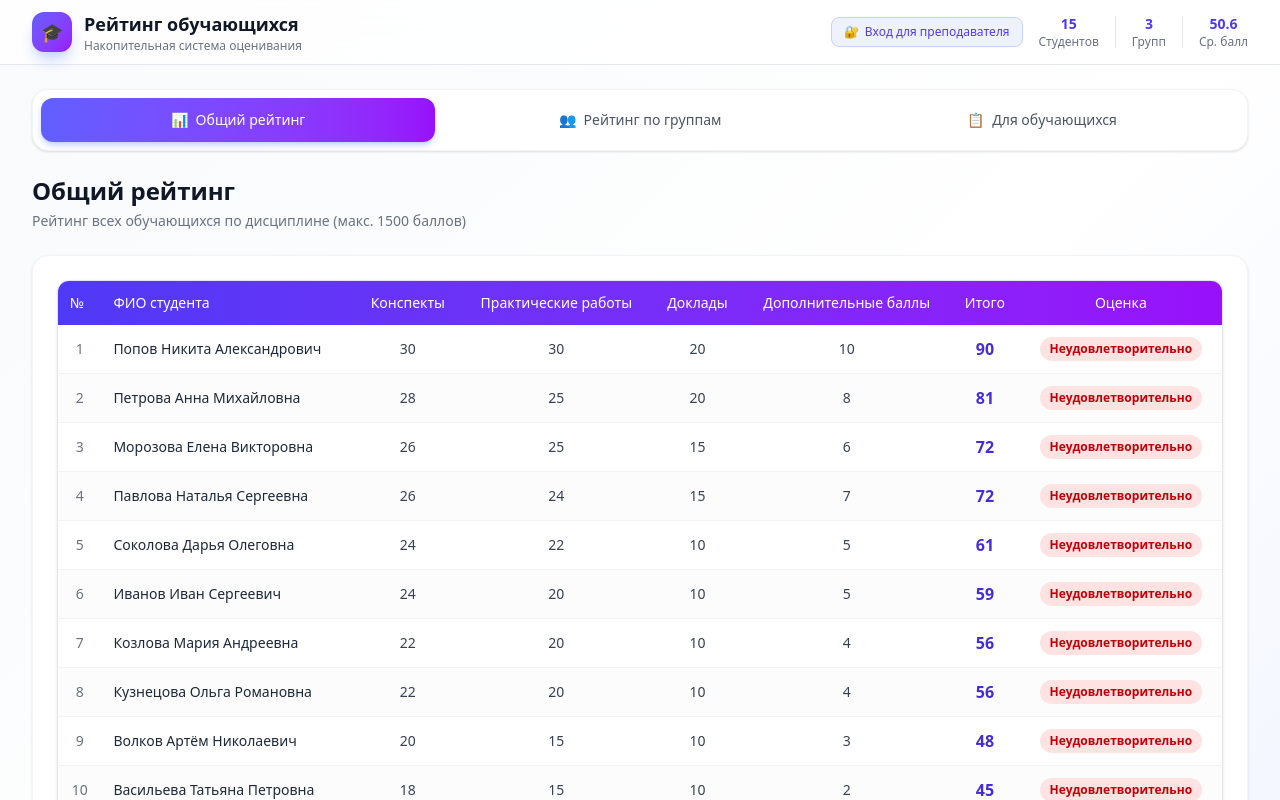
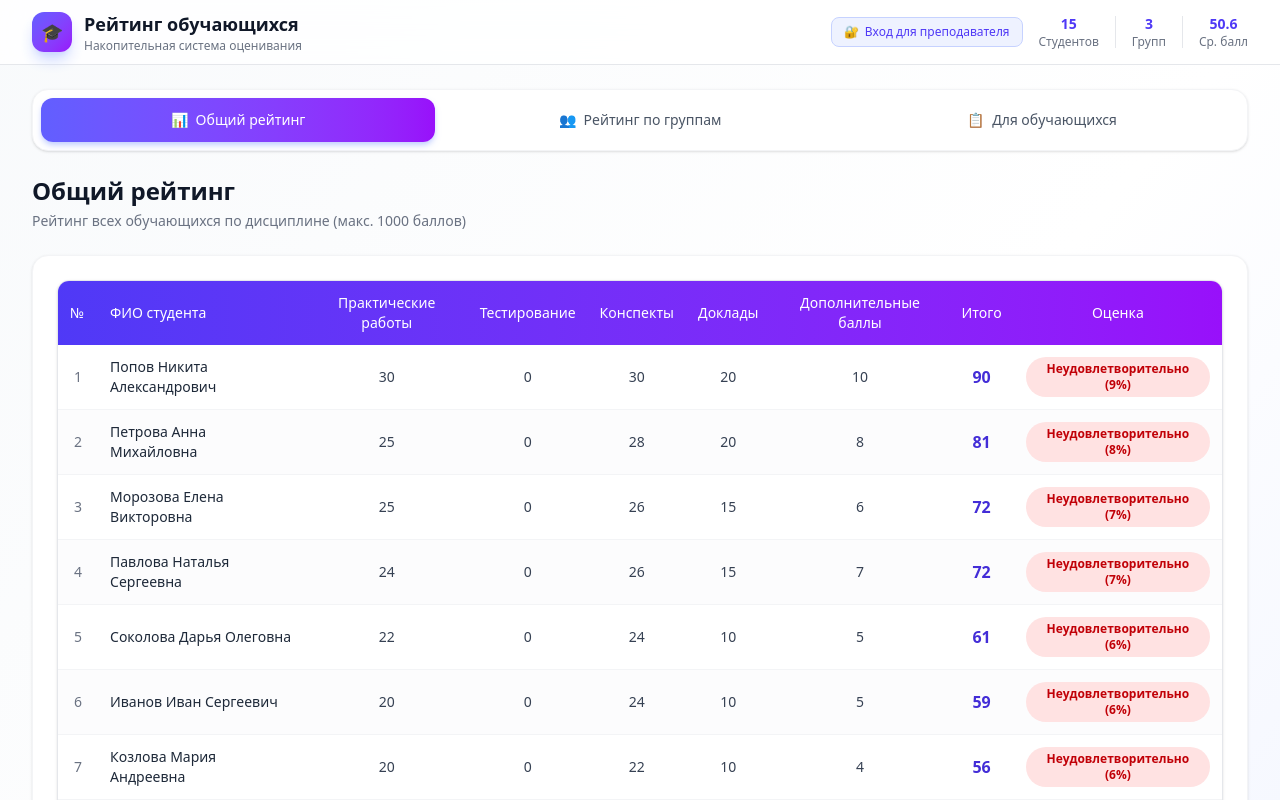
Before and after one commit to su27azarov-max/ITvUD, a React (Vite) app: page / in a window 1280 px wide. Shown: the top 800 px of the page. Built offline with nearby package versions, Linux system fonts and the light colour scheme.

Commit message:
task snapshot d4c6d185-c312-4402-8214-886c4b246976

```diff
--- a/src/App.tsx
+++ b/src/App.tsx
@@ -7,6 +7,7 @@ import {
   calculateMaxTotal,
   getGroups,
   createEmptyStudent,
+  ensureStudentFields,
 } from './data/students';
 import RatingTable from './components/RatingTable';
 import GroupRating from './components/GroupRating';
@@ -21,21 +22,21 @@ const TEACHER_PASSWORD = '05072020';
 
 // Демо-данные
 const demoStudents: Student[] = [
-  { id: 1, fullName: 'Иванов Иван Сергеевич', group: 'ИТ-201', notes: 24, practice: 20, reports: 10, bonus: 5, practiceGrades: { '3': 0, '4': 1, '5': 1 }, reportsGrades: { '3': 0, '4': 1, '5': 0 }, notesGrades: { '3': 0, '4': 1, '5': 1 } },
-  { id: 2, fullName: 'Петрова Анна Михайловна', group: 'ИТ-201', notes: 28, practice: 25, reports: 20, bonus: 8, practiceGrades: { '3': 0, '4': 0, '5': 2 }, reportsGrades: { '3': 0, '4': 0, '5': 2 }, notesGrades: { '3': 0, '4': 0, '5': 2 } },
-  { id: 3, fullName: 'Сидоров Алексей Дмитриевич', group: 'ИТ-201', notes: 16, practice: 10, reports: 0, bonus: 2, practiceGrades: { '3': 2, '4': 0, '5': 0 }, reportsGrades: { '3': 0, '4': 0, '5': 0 }, notesGrades: { '3': 2, '4': 0, '5': 0 } },
-  { id: 4, fullName: 'Козлова Мария Андреевна', group: 'ИТ-201', notes: 22, practice: 20, reports: 10, bonus: 4, practiceGrades: { '3': 0, '4': 2, '5': 0 }, reportsGrades: { '3': 0, '4': 1, '5': 0 }, notesGrades: { '3': 0, '4': 2, '5': 0 } },
-  { id: 5, fullName: 'Новиков Дмитрий Павлович', group: 'ИТ-201', notes: 10, practice: 5, reports: 0, bonus: 0, practiceGrades: { '3': 1, '4': 0, '5': 0 }, reportsGrades: { '3': 0, '4': 0, '5': 0 }, notesGrades: { '3': 1, '4': 0, '5': 0 } },
-  { id: 6, fullName: 'Морозова Елена Викторовна', group: 'ИТ-202', notes: 26, practice: 25, reports: 15, bonus: 6, practiceGrades: { '3': 0, '4': 1, '5': 1 }, reportsGrades: { '3': 0, '4': 0, '5': 1 }, notesGrades: { '3': 0, '4': 1, '5': 1 } },
-  { id: 7, fullName: 'Волков Артём Николаевич', group: 'ИТ-202', notes: 20, practice: 15, reports: 10, bonus: 3, practiceGrades: { '3': 1, '4': 1, '5': 0 }, reportsGrades: { '3': 0, '4': 1, '5': 0 }, notesGrades: { '3': 1, '4': 1, '5': 0 } },
-  { id: 8, fullName: 'Соколова Дарья Олеговна', group: 'ИТ-202', notes: 24, practice: 22, reports: 10, bonus: 5, practiceGrades: { '3': 0, '4': 1, '5': 1 }, reportsGrades: { '3': 0, '4': 1, '5': 0 }, notesGrades: { '3': 0, '4': 1, '5': 1 } },
-  { id: 9, fullName: 'Лебедев Максим Игоревич', group: 'ИТ-202', notes: 14, practice: 10, reports: 0, bonus: 1, practiceGrades: { '3': 2, '4': 0, '5': 0 }, reportsGrades: { '3': 0, '4': 0, '5': 0 }, notesGrades: { '3': 2, '4': 0, '5': 0 } },
-  { id: 10, fullName: 'Кузнецова Ольга Романовна', group: 'ИТ-202', notes: 22, practice: 20, reports: 10, bonus: 4, practiceGrades: { '3': 0, '4': 2, '5': 0 }, reportsGrades: { '3': 0, '4': 1, '5': 0 }, notesGrades: { '3': 0, '4': 2, '5': 0 } },
-  { id: 11, fullName: 'Попов Никита Александрович', group: 'ИТ-203', notes: 30, practice: 30, reports: 20, bonus: 10, practiceGrades: { '3': 0, '4': 0, '5': 3 }, reportsGrades: { '3': 0, '4': 0, '5': 2 }, notesGrades: { '3': 0, '4': 0, '5': 3 } },
-  { id: 12, fullName: 'Васильева Татьяна Петровна', group: 'ИТ-203', notes: 18, practice: 15, reports: 10, bonus: 2, practiceGrades: { '3': 1, '4': 1, '5': 0 }, reportsGrades: { '3': 0, '4': 1, '5': 0 }, notesGrades: { '3': 1, '4': 1, '5': 0 } },
-  { id: 13, fullName: 'Зайцев Роман Владимирович', group: 'ИТ-203', notes: 12, practice: 10, reports: 0, bonus: 0, practiceGrades: { '3': 2, '4': 0, '5': 0 }, reportsGrades: { '3': 0, '4': 0, '5': 0 }, notesGrades: { '3': 2, '4': 0, '5': 0 } },
-  { id: 14, fullName: 'Павлова Наталья Сергеевна', group: 'ИТ-203', notes: 26, practice: 24, reports: 15, bonus: 7, practiceGrades: { '3': 0, '4': 0, '5': 2 }, reportsGrades: { '3': 0, '4': 0, '5': 1 }, notesGrades: { '3': 0, '4': 0, '5': 2 } },
-  { id: 15, fullName: 'Семёнов Кирилл Олегович', group: 'ИТ-203', notes: 16, practice: 12, reports: 0, bonus: 1, practiceGrades: { '3': 1, '4': 1, '5': 0 }, reportsGrades: { '3': 0, '4': 0, '5': 0 }, notesGrades: { '3': 1, '4': 1, '5': 0 } },
+  { id: 1, fullName: 'Иванов Иван Сергеевич', group: 'ИТ-201', notes: 24, practice: 20, reports: 10, bonus: 5, testing: 0, practiceGrades: { '3': 0, '4': 1, '5': 1 }, reportsGrades: { '3': 0, '4': 1, '5': 0 }, notesGrades: { '3': 0, '4': 1, '5': 1 }, testingGrades: { '3': 0, '4': 0, '5': 0 } },
+  { id: 2, fullName: 'Петрова Анна Михайловна', group: 'ИТ-201', notes: 28, practice: 25, reports: 20, bonus: 8, testing: 0, practiceGrades: { '3': 0, '4': 0, '5': 2 }, reportsGrades: { '3': 0, '4': 0, '5': 2 }, notesGrades: { '3': 0, '4': 0, '5': 2 }, testingGrades: { '3': 0, '4': 0, '5': 0 } },
+  { id: 3, fullName: 'Сидоров Алексей Дмитриевич', group: 'ИТ-201', notes: 16, practice: 10, reports: 0, bonus: 2, testing: 0, practiceGrades: { '3': 2, '4': 0, '5': 0 }, reportsGrades: { '3': 0, '4': 0, '5': 0 }, notesGrades: { '3': 2, '4': 0, '5': 0 }, testingGrades: { '3': 0, '4': 0, '5': 0 } },
+  { id: 4, fullName: 'Козлова Мария Андреевна', group: 'ИТ-201', notes: 22, practice: 20, reports: 10, bonus: 4, testing: 0, practiceGrades: { '3': 0, '4': 2, '5': 0 }, reportsGrades: { '3': 0, '4': 1, '5': 0 }, notesGrades: { '3': 0, '4': 2, '5': 0 }, testingGrades: { '3': 0, '4': 0, '5': 0 } },
+  { id: 5, fullName: 'Новиков Дмитрий Павлович', group: 'ИТ-201', notes: 10, practice: 5, reports: 0, bonus: 0, testing: 0, practiceGrades: { '3': 1, '4': 0, '5': 0 }, reportsGrades: { '3': 0, '4': 0, '5': 0 }, notesGrades: { '3': 1, '4': 0, '5': 0 }, testingGrades: { '3': 0, '4': 0, '5': 0 } },
+  { id: 6, fullName: 'Морозова Елена Викторовна', group: 'ИТ-202', notes: 26, practice: 25, reports: 15, bonus: 6, testing: 0, practiceGrades: { '3': 0, '4': 1, '5': 1 }, reportsGrades: { '3': 0, '4': 0, '5': 1 }, notesGrades: { '3': 0, '4': 1, '5': 1 }, testingGrades: { '3': 0, '4': 0, '5': 0 } },
+  { id: 7, fullName: 'Волков Артём Николаевич', group: 'ИТ-202', notes: 20, practice: 15, reports: 10, bonus: 3, testing: 0, practiceGrades: { '3': 1, '4': 1, '5': 0 }, reportsGrades: { '3': 0, '4': 1, '5': 0 }, notesGrades: { '3': 1, '4': 1, '5': 0 }, testingGrades: { '3': 0, '4': 0, '5': 0 } },
+  { id: 8, fullName: 'Соколова Дарья Олеговна', group: 'ИТ-202', notes: 24, practice: 22, reports: 10, bonus: 5, testing: 0, practiceGrades: { '3': 0, '4': 1, '5': 1 }, reportsGrades: { '3': 0, '4': 1, '5': 0 }, notesGrades: { '3': 0, '4': 1, '5': 1 }, testingGrades: { '3': 0, '4': 0, '5': 0 } },
+  { id: 9, fullName: 'Лебедев Максим Игоревич', group: 'ИТ-202', notes: 14, practice: 10, reports: 0, bonus: 1, testing: 0, practiceGrades: { '3': 2, '4': 0, '5': 0 }, reportsGrades: { '3': 0, '4': 0, '5': 0 }, notesGrades: { '3': 2, '4': 0, '5': 0 }, testingGrades: { '3': 0, '4': 0, '5': 0 } },
+  { id: 10, fullName: 'Кузнецова Ольга Романовна', group: 'ИТ-202', notes: 22, practice: 20, reports: 10, bonus: 4, testing: 0, practiceGrades: { '3': 0, '4': 2, '5': 0 }, reportsGrades: { '3': 0, '4': 1, '5': 0 }, notesGrades: { '3': 0, '4': 2, '5': 0 }, testingGrades: { '3': 0, '4': 0, '5': 0 } },
+  { id: 11, fullName: 'Попов Никита Александрович', group: 'ИТ-203', notes: 30, practice: 30, reports: 20, bonus: 10, testing: 0, practiceGrades: { '3': 0, '4': 0, '5': 3 }, reportsGrades: { '3': 0, '4': 0, '5': 2 }, notesGrades: { '3': 0, '4': 0, '5': 3 }, testingGrades: { '3': 0, '4': 0, '5': 0 } },
+  { id: 12, fullName: 'Васильева Татьяна Петровна', group: 'ИТ-203', notes: 18, practice: 15, reports: 10, bonus: 2, testing: 0, practiceGrades: { '3': 1, '4': 1, '5': 0 }, reportsGrades: { '3': 0, '4': 1, '5': 0 }, notesGrades: { '3': 1, '4': 1, '5': 0 }, testingGrades: { '3': 0, '4': 0, '5': 0 } },
+  { id: 13, fullName: 'Зайцев Роман Владимирович', group: 'ИТ-203', notes: 12, practice: 10, reports: 0, bonus: 0, testing: 0, practiceGrades: { '3': 2, '4': 0, '5': 0 }, reportsGrades: { '3': 0, '4': 0, '5': 0 }, notesGrades: { '3': 2, '4': 0, '5': 0 }, testingGrades: { '3': 0, '4': 0, '5': 0 } },
+  { id: 14, fullName: 'Павлова Наталья Сергеевна', group: 'ИТ-203', notes: 26, practice: 24, reports: 15, bonus: 7, testing: 0, practiceGrades: { '3': 0, '4': 0, '5': 2 }, reportsGrades: { '3': 0, '4': 0, '5': 1 }, notesGrades: { '3': 0, '4': 0, '5': 2 }, testingGrades: { '3': 0, '4': 0, '5': 0 } },
+  { id: 15, fullName: 'Семёнов Кирилл Олегович', group: 'ИТ-203', notes: 16, practice: 12, reports: 0, bonus: 1, testing: 0, practiceGrades: { '3': 1, '4': 1, '5': 0 }, reportsGrades: { '3': 0, '4': 0, '5': 0 }, notesGrades: { '3': 1, '4': 1, '5': 0 }, testingGrades: { '3': 0, '4': 0, '5': 0 } },
 ];
 
 function App() {
@@ -47,16 +48,7 @@ function App() {
     if (saved) {
       const parsed = JSON.parse(saved);
       // Инициализация недостающих полей
-      return parsed.map((s: Student) => ({
-        ...s,
-        notes: s.notes || 0,
-        practice: s.practice || 0,
-        reports: s.reports || 0,
-        bonus: s.bonus || 0,
-        notesGrades: s.notesGrades || {'3':0,'4':0,'5':0},
-        practiceGrades: s.practiceGrades || {'3':0,'4':0,'5':0},
-        reportsGrades: s.reportsGrades || {'3':0,'4':0,'5':0}
-      }));
+      return parsed.map((s: any) => ensureStudentFields(s));
     }
     return demoStudents;
   });
--- a/src/components/RatingTable.tsx
+++ b/src/components/RatingTable.tsx
@@ -65,7 +65,7 @@ export default function RatingTable({ students, categories, title, onEditStudent
                   </td>
                   <td className="px-3 py-3 text-center">
                     <span className={`inline-block px-2.5 py-1 rounded-full text-xs font-semibold ${getGradeColor(total, maxTotal)}`}>
-                      {getGrade(total, maxTotal)}
+                      {getGrade(total, maxTotal)} ({maxTotal > 0 ? Math.round((total / maxTotal) * 100) : 0}%)
                     </span>
                   </td>
                   {onEditStudent && (
--- a/src/data/students.ts
+++ b/src/data/students.ts
@@ -2,14 +2,16 @@ export interface Student {
   id: number;
   fullName: string;
   group: string;
-  notes: number;       // Конспекты
+  notes: number;       // Конспекты (дополнительные)
   practice: number;    // Защита практических работ
-  reports: number;     // Выступления с докладами
+  reports: number;     // Выступления с докладами (дополнительные)
   bonus: number;       // Дополнительные баллы
+  testing: number;     // Тестирование
   // Оценки для подсчета
   practiceGrades: { '3': number; '4': number; '5': number }; // Количество оценок за практики
   reportsGrades: { '3': number; '4': number; '5': number };  // Количество оценок за доклады
   notesGrades: { '3': number; '4': number; '5': number };    // Количество оценок за конспекты
+  testingGrades: { '3': number; '4': number; '5': number };  // Количество оценок за тестирование
 }
 
 export interface GradeToPoints {
@@ -19,7 +21,7 @@ export interface GradeToPoints {
 }
 
 export interface CategoryConfig {
-  key: keyof Pick<Student, 'notes' | 'practice' | 'reports' | 'bonus'>;
+  key: keyof Pick<Student, 'notes' | 'practice' | 'reports' | 'bonus' | 'testing'>;
   name: string;
   maxPerItem: number;
   maxTotal: number; // настраивается преподавателем
@@ -27,17 +29,10 @@ export interface CategoryConfig {
   shortDesc: string;
   useGrades?: boolean; // использовать систему оценок
   gradeMapping?: GradeToPoints; // соответствие оценок и баллов
+  isBonus?: boolean; // дополнительные баллы (не учитываются в максимуме)
 }
 
 export const defaultCategories: CategoryConfig[] = [
-  {
-    key: 'notes',
-    name: 'Конспекты',
-    maxPerItem: 2,
-    maxTotal: 500,
-    description: 'Наличие конспектов на занятиях',
-    shortDesc: '2 балла за конспект лекции',
-  },
   {
     key: 'practice',
     name: 'Практические работы',
@@ -49,6 +44,25 @@ export const defaultCategories: CategoryConfig[] = [
     gradeMapping: { grade3: 3, grade4: 7, grade5: 10 },
   },
   {
+    key: 'testing',
+    name: 'Тестирование',
+    maxPerItem: 10,
+    maxTotal: 500,
+    description: 'Результаты тестирования',
+    shortDesc: 'Оценка 3→3б, 4→7б, 5→10б',
+    useGrades: true,
+    gradeMapping: { grade3: 3, grade4: 7, grade5: 10 },
+  },
+  {
+    key: 'notes',
+    name: 'Конспекты',
+    maxPerItem: 2,
+    maxTotal: 500,
+    description: 'Наличие конспектов на занятиях',
+    shortDesc: '2 балла за конспект лекции',
+    isBonus: true, // Дополнительные баллы
+  },
+  {
     key: 'reports',
     name: 'Доклады',
     maxPerItem: 8,
@@ -57,6 +71,7 @@ export const defaultCategories: CategoryConfig[] = [
     shortDesc: 'Оценка 3→3б, 4→6б, 5→8б',
     useGrades: true,
     gradeMapping: { grade3: 3, grade4: 6, grade5: 8 },
+    isBonus: true, // Дополнительные баллы
   },
   {
     key: 'bonus',
@@ -65,19 +80,20 @@ export const defaultCategories: CategoryConfig[] = [
     maxTotal: 500,
     description: 'Дополнительные баллы от преподавателя',
     shortDesc: 'На усмотрение преподавателя',
+    isBonus: true, // Дополнительные баллы
   },
 ];
 
 export function calculateTotal(student: Student): number {
   // Итог включает все баллы, включая дополнительные (если они есть)
-  return (student.notes || 0) + (student.practice || 0) + (student.reports || 0) + (student.bonus || 0);
+  return (student.notes || 0) + (student.practice || 0) + (student.reports || 0) + (student.bonus || 0) + (student.testing || 0);
 }
 
 export function calculateMaxTotal(categories: CategoryConfig[]): number {
-  // Максимум НЕ включает дополнительные баллы (они добавляются отдельно)
+  // Максимум НЕ включает дополнительные баллы (isBonus = true)
   return categories.reduce((sum, c) => {
     if (c.maxTotal <= 0) return sum;
-    if (c.key === 'bonus') return sum; // Исключаем bonus из максимума
+    if (c.isBonus) return sum; // Исключаем дополнительные категории из максимума
     return sum + c.maxTotal;
   }, 0);
 }
@@ -113,9 +129,11 @@ export function createEmptyStudent(id: number, fullName: string, group: string):
     practice: 0,
     reports: 0,
     bonus: 0,
+    testing: 0,
     practiceGrades: { '3': 0, '4': 0, '5': 0 },
     reportsGrades: { '3': 0, '4': 0, '5': 0 },
-    notesGrades: { '3': 0, '4': 0, '5': 0 }
+    notesGrades: { '3': 0, '4': 0, '5': 0 },
+    testingGrades: { '3': 0, '4': 0, '5': 0 }
   };
 }
 
@@ -152,6 +170,23 @@ export function parseImportText(text: string): Student[] {
   return students;
 }
 
+export function ensureStudentFields(student: Partial<Student>): Student {
+  return {
+    id: student.id || 0,
+    fullName: student.fullName || '',
+    group: student.group || '',
+    notes: student.notes || 0,
+    practice: student.practice || 0,
+    reports: student.reports || 0,
+    bonus: student.bonus || 0,
+    testing: student.testing || 0,
+    practiceGrades: student.practiceGrades || { '3': 0, '4': 0, '5': 0 },
+    reportsGrades: student.reportsGrades || { '3': 0, '4': 0, '5': 0 },
+    notesGrades: student.notesGrades || { '3': 0, '4': 0, '5': 0 },
+    testingGrades: student.testingGrades || { '3': 0, '4': 0, '5': 0 },
+  };
+}
+
 // Функции для подсчета баллов по оценкам
 export function calculatePracticeScore(grades: { '3': number; '4': number; '5': number }): number {
   return grades['3'] * 3 + grades['4'] * 7 + grades['5'] * 10;
@@ -160,3 +195,7 @@ export function calculatePracticeScore(grades: { '3': number; '4': number; '5':
 export function calculateReportsScore(grades: { '3': number; '4': number; '5': number }): number {
   return grades['3'] * 3 + grades['4'] * 6 + grades['5'] * 8;
 }
+
+export function calculateTestingScore(grades: { '3': number; '4': number; '5': number }): number {
+  return grades['3'] * 3 + grades['4'] * 7 + grades['5'] * 10;
+}
```
Also changed, not shown: src/components/ScoreModal.tsx (+20 -1 lines), 1 other file (tests, documents, lock files or other folders).
